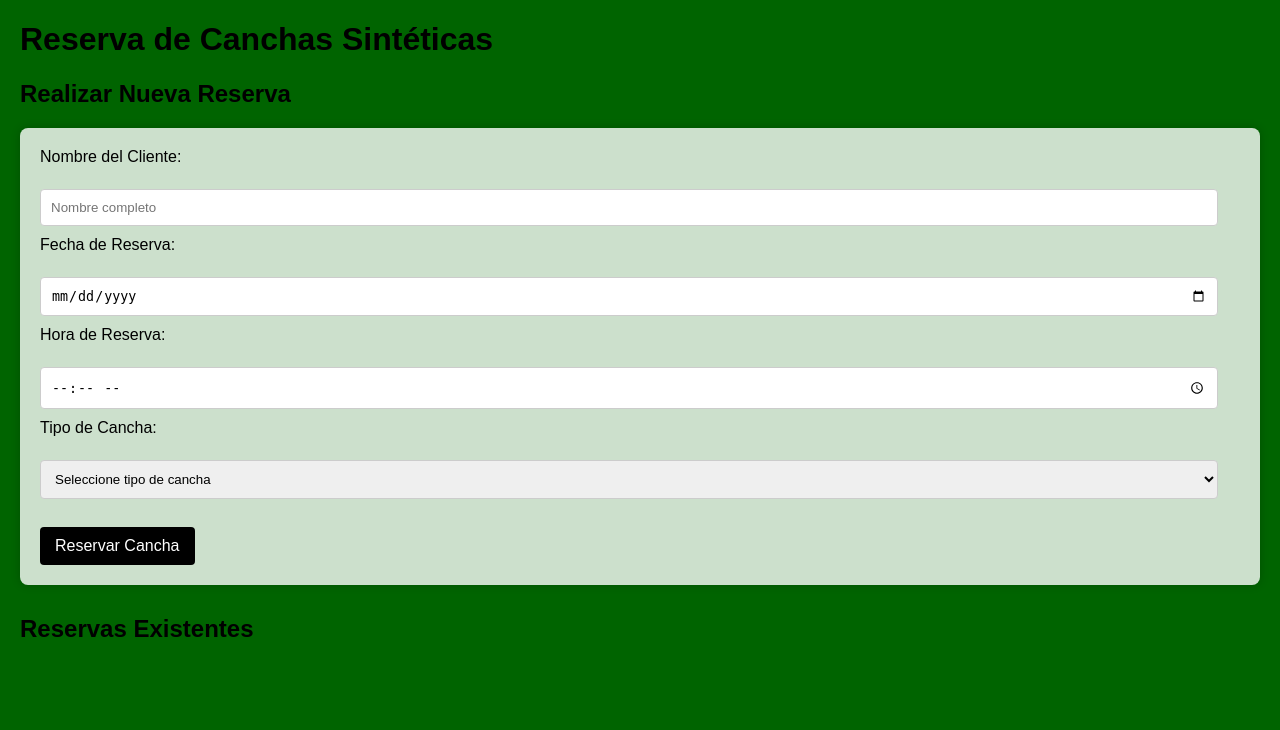
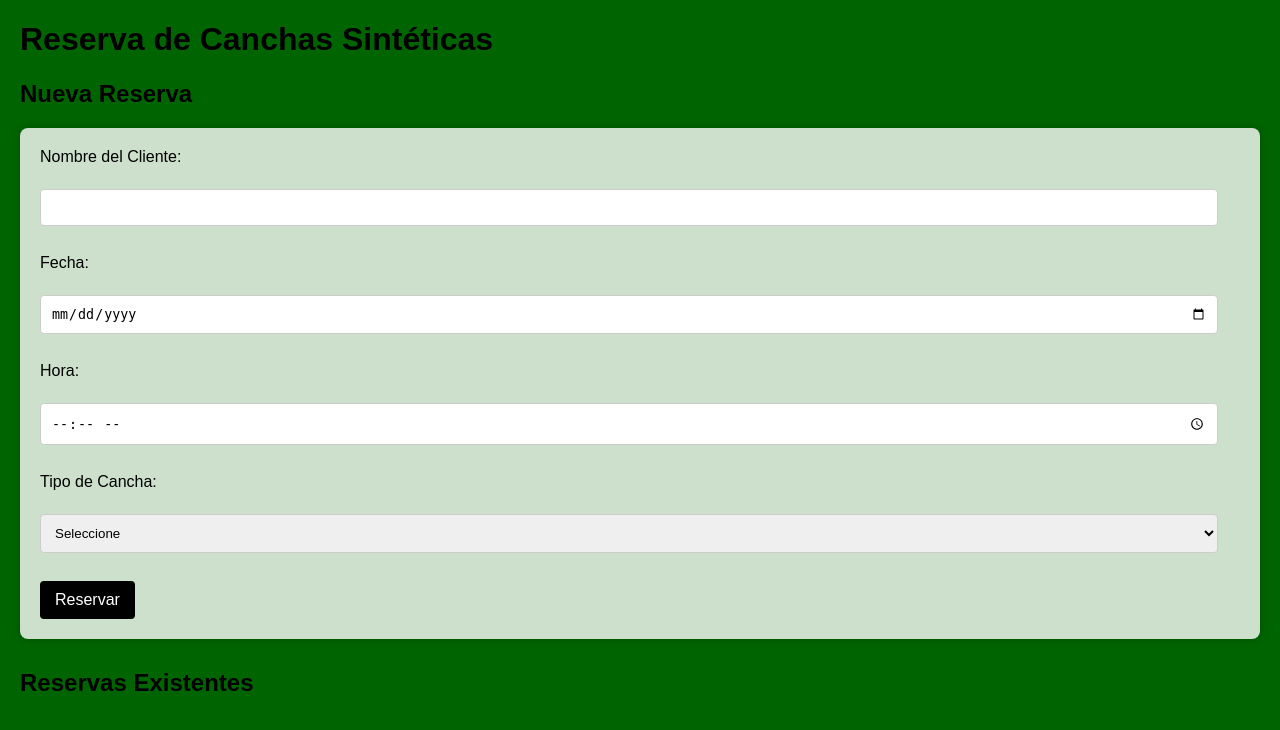
Before and after one commit to JoelBailon/Flask_Reserva_cancha, a Flask app: page / in a window 1280 px wide. Shown: the top 730 px of the page. Run offline with Flask 3, Linux system fonts and the light colour scheme.

Commit message:
Update index.html

```diff
--- a/templates/index.html
+++ b/templates/index.html
@@ -1,59 +1,151 @@
 <!DOCTYPE html>
 <html lang="es">
+
 <head>
+
     <meta charset="UTF-8">
-    <title>Reserva de Canchas Sintéticas</title>
-    <link rel="stylesheet" href="{{ url_for('static', filename='css/style.css') }}">
+
+    <title>Reserva de Canchas</title>
+
+    <link rel="stylesheet"
+          href="{{ url_for('static', filename='css/style.css') }}">
+
 </head>
+
 <body>
+
     <h1>Reserva de Canchas Sintéticas</h1>
 
-    <div class="flash-messages">
+    <!-- MENSAJES -->
+    <div>
+
         {% with messages = get_flashed_messages() %}
+
             {% if messages %}
+
                 {% for message in messages %}
+
                     <p>{{ message }}</p>
+
                 {% endfor %}
+
             {% endif %}
+
         {% endwith %}
+
     </div>
 
-    <h2>Realizar Nueva Reserva</h2>
+
+    <!-- FORMULARIO -->
+    <h2>Nueva Reserva</h2>
+
     <form action="/add_reservation" method="POST">
-        <label for="customer_name">Nombre del Cliente:</label><br>
-        <input type="text" name="customer_name" id="customer_name" placeholder="Nombre completo" required><br>
 
-        <label for="reservation_date">Fecha de Reserva:</label><br>
-        <input type="date" name="reservation_date" id="reservation_date" required><br>
+        <label>Nombre del Cliente:</label><br>
 
-        <label for="reservation_time">Hora de Reserva:</label><br>
-        <input type="time" name="reservation_time" id="reservation_time" required><br>
+        <input type="text"
+               name="customer_name"
+               required>
 
-        <label for="court_type">Tipo de Cancha:</label><br>
-        <select name="court_type" id="court_type" required>
-            <option value="">Seleccione tipo de cancha</option>
-            <option value="7 jugadores">Cancha de 7 jugadores</option>
-            <option value="9 jugadores">Cancha de 9 jugadores</option>
-            <option value="11 jugadores">Cancha de 11 jugadores</option>
-        </select><br><br>
+        <br><br>
 
-        <button type="submit">Reservar Cancha</button>
+        <label>Fecha:</label><br>
+
+        <input type="date"
+               name="reservation_date"
+               required>
+
+        <br><br>
+
+        <label>Hora:</label><br>
+
+        <input type="time"
+               name="reservation_time"
+               required>
+
+        <br><br>
+
+        <label>Tipo de Cancha:</label><br>
+
+        <select name="court_type" required>
+
+            <option value="">
+                Seleccione
+            </option>
+
+            <option value="7 jugadores">
+                Cancha de 7 jugadores
+            </option>
+
+            <option value="9 jugadores">
+                Cancha de 9 jugadores
+            </option>
+
+            <option value="11 jugadores">
+                Cancha de 11 jugadores
+            </option>
+
+        </select>
+
+        <br><br>
+
+        <button type="submit">
+            Reservar
+        </button>
+
     </form>
 
+
+    <!-- RESERVAS -->
     <h2>Reservas Existentes</h2>
+
     <ul>
+
         {% for reservation in reservations %}
+
             <li>
-                Cliente: <strong>{{ reservation[1] }}</strong> |
-                Fecha: {{ reservation[2].strftime('%d-%m-%Y') }} |
-                Hora: {{ reservation[3].strftime('%H:%M') }} |
-                Tipo: {{ reservation[4] }}
-                <div>
-                    <a href="/edit_reservation/{{ reservation[0] }}">Editar</a>
-                    <a href="/delete_reservation/{{ reservation[0] }}" onclick="return confirm('¿Estás seguro de cancelar esta reserva?')">Eliminar</a>
-                </div>
+
+                Cliente:
+                <strong>{{ reservation.customer_name }}</strong>
+
+                |
+
+                Fecha:
+                {{ reservation.reservation_date }}
+
+                |
+
+                Hora:
+                {{ reservation.reservation_time }}
+
+                |
+
+                Tipo:
+                {{ reservation.court_type }}
+
+                <br><br>
+
+                <a href="/edit_reservation/{{ reservation.id }}">
+                    Editar
+                </a>
+
+                |
+
+                <a href="/delete_reservation/{{ reservation.id }}"
+                   onclick="return confirm('¿Eliminar reserva?')">
+
+                    Eliminar
+
+                </a>
+
             </li>
+
+            <br>
+
         {% endfor %}
+
     </ul>
+
 </body>
+
 </html>
```
